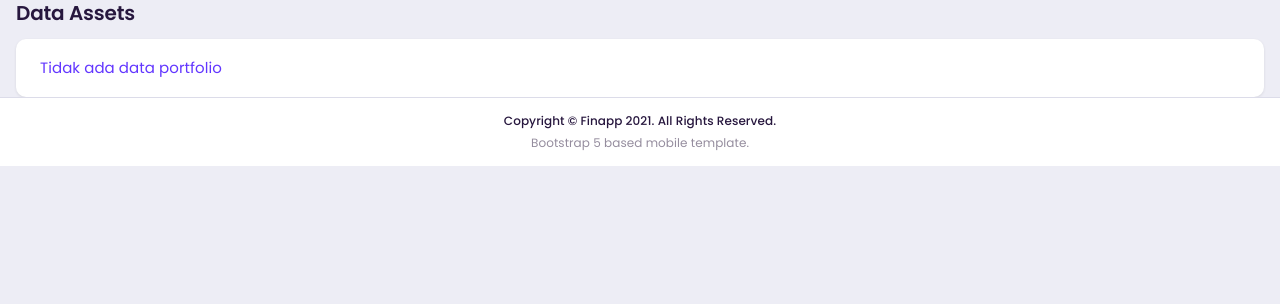
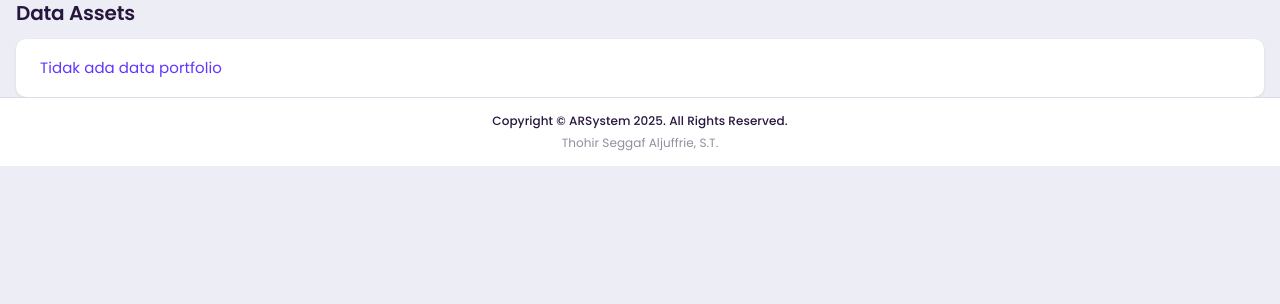
Before and after one commit to capolista/toko, a Flask app: page / in a window 1280 px wide. Shown: the part 325-629 px from the top of the page. Run offline with Flask 3, Linux system fonts and the light colour scheme; data that the repository does not hold is empty; some libraries are stand-ins or nearby versions.

Commit message:
main.html

```diff
--- a/templates/main.html
+++ b/templates/main.html
@@ -20,13 +20,11 @@
 
 <body>
 
-    <!-- loader -->
-    <div id="loader">
+
+    <!--<div id="loader">
         <img src="../static/assets/img/loading-icon.png" alt="icon" class="loading-icon">
-    </div>
-    <!-- * loader -->
+    </div> -->
 
-    <!-- App Header -->    <!-- * App Header -->
 
 
     <!-- App Capsule -->
@@ -134,9 +132,9 @@
         <!-- app footer -->
         <div class="appFooter">
             <div class="footer-title">
-                Copyright © Finapp 2021. All Rights Reserved.
+                Copyright © ARSystem 2025. All Rights Reserved.
             </div>
-            Bootstrap 5 based mobile template.
+            Thohir Seggaf Aljuffrie, S.T.
         </div>
         <!-- * app footer -->
 
```
